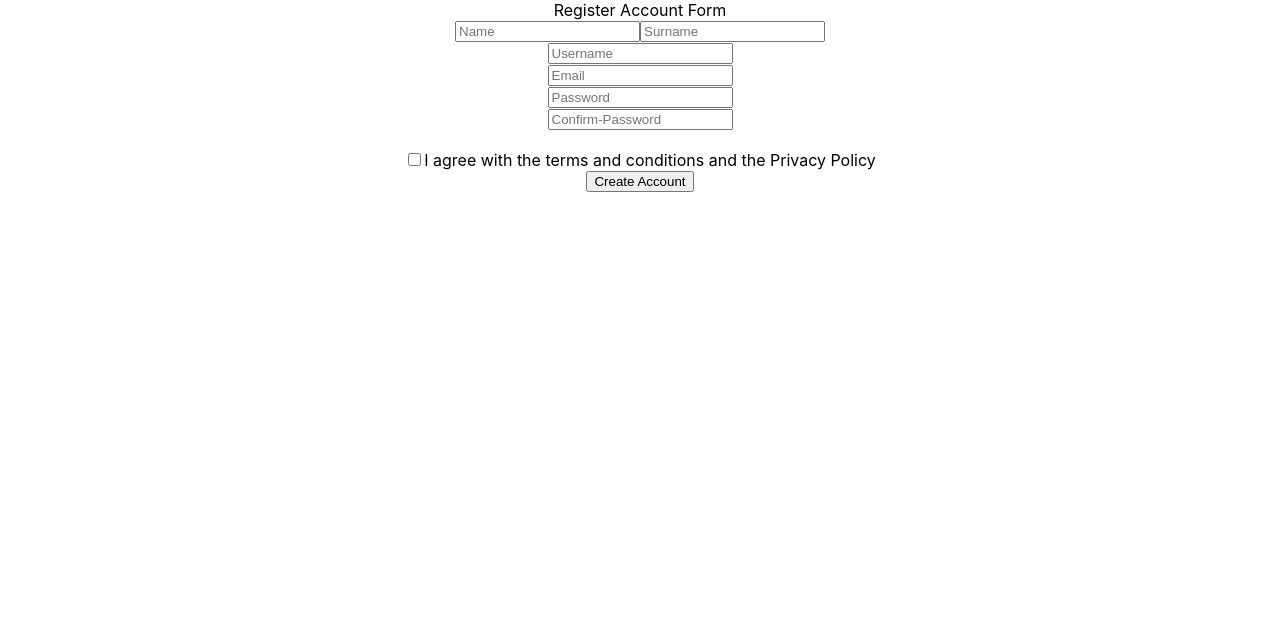
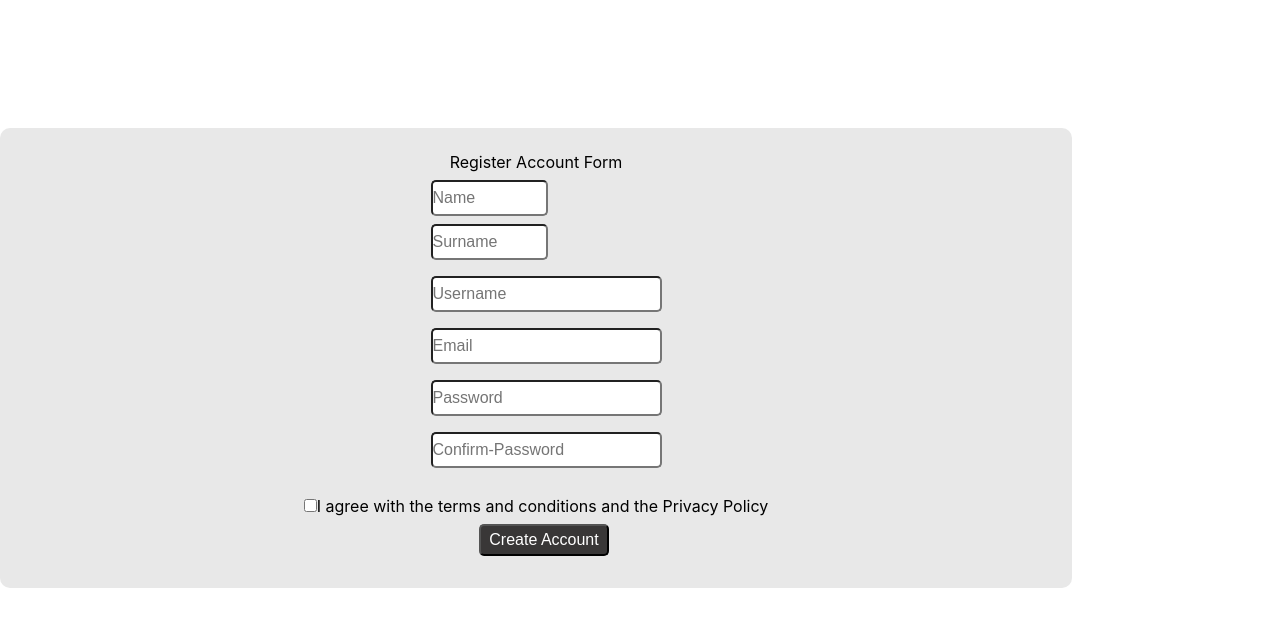
Before and after one commit to Fiw0202/ExercireTrack, a React (Create React App) app: page / in a window 1280 px wide. Shown: the top 626 px of the page. Built offline with nearby package versions, Linux system fonts and the light colour scheme.

Commit message:
edit register

```diff
--- a/src/Components/Register/Register.css
+++ b/src/Components/Register/Register.css
@@ -1,3 +1,48 @@
+* {
+    margin: 0;
+    padding: 0;
+}
+
+.register-container {
+    margin-top: 10%;
+    display: flex;
+    padding: 24px;
+    border-radius: 10px;
+    flex-direction: column;
+    align-items: center;
+    justify-content: center;
+    background-color: rgb(232, 232, 232);
+    width: 80%;
+    height: 50%;
+
+}
 
 
-padding: 12px 200px;
+.register-name input {
+    display: flex;
+    height: 32px;
+    width: 50%;
+    font-size: 16px;
+    border-radius: 5px;
+    margin: 8px;
+}
+
+
+.register-form input {
+    height: 32px;
+    width: 100%;
+    font-size: 16px;
+    border-radius: 5px;
+    margin: 8px;
+}
+
+.register-button button {
+    margin: 8px;
+    border-radius: 5px;
+    /* padding: 8px 40%; */
+    width: 100%;
+    height: 32px;
+    font-size: 16px;
+    background-color: rgb(57, 55, 55);
+    color: white;
+}
--- a/src/Components/Register/Register.js
+++ b/src/Components/Register/Register.js
@@ -1,25 +1,26 @@
+import './Register.css'
 
 const Register = () => {
     return (
         <div>
-            <form>
+            <form className='register-container'>
                 <span>Register Account Form</span>
-                <div className="register-form">
+                <div className="register-name">
                     <input type="text" placeholder="Name" />
                     <input type="text" placeholder="Surname" />
                 </div>
-                <div className="register-form">
+                <div className="register-form center">
                     <input type="text" placeholder="Username" /><br />
                     <input type="text" placeholder="Email" /><br />
-                    <input type="text" placeholder="Password" /><br />
-                    <input type="text" placeholder="Confirm-Password" />
+                    <input type="password" placeholder="Password" /><br />
+                    <input type="password" placeholder="Confirm-Password" />
                 </div>
-                <div className="register-form">
+                <div className="register-checkbox">
                     <label className="checkbox"><br />
                     <input type="checkbox" />I agree with the terms and conditions and the Privacy Policy</label>
                 </div>
-                <div className="register-button">
-                    <button>Create Account</button>
+                <div className="register-button center">
+                    <button type="submit">Create Account</button>
                 </div>
             </form>
         </div>
```
